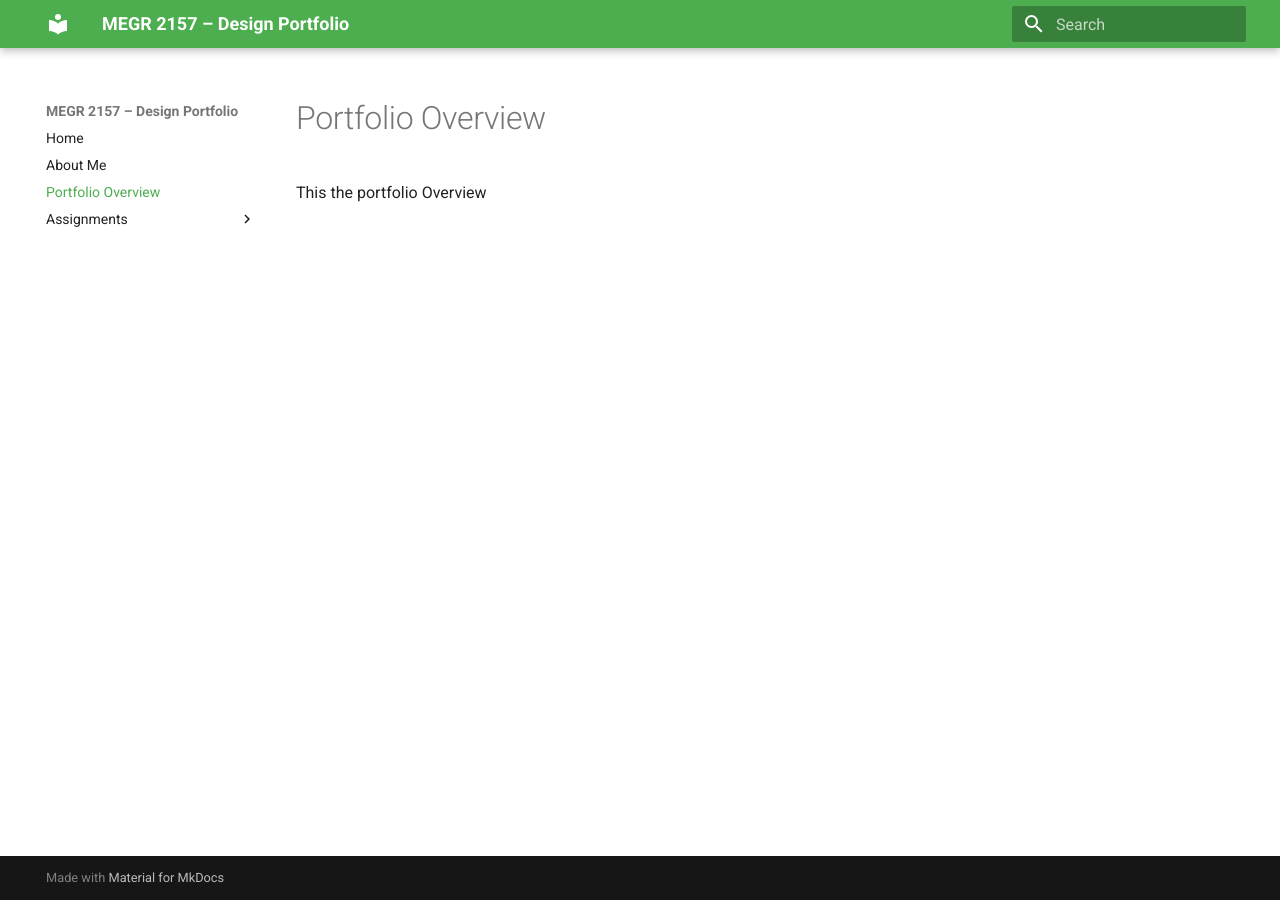
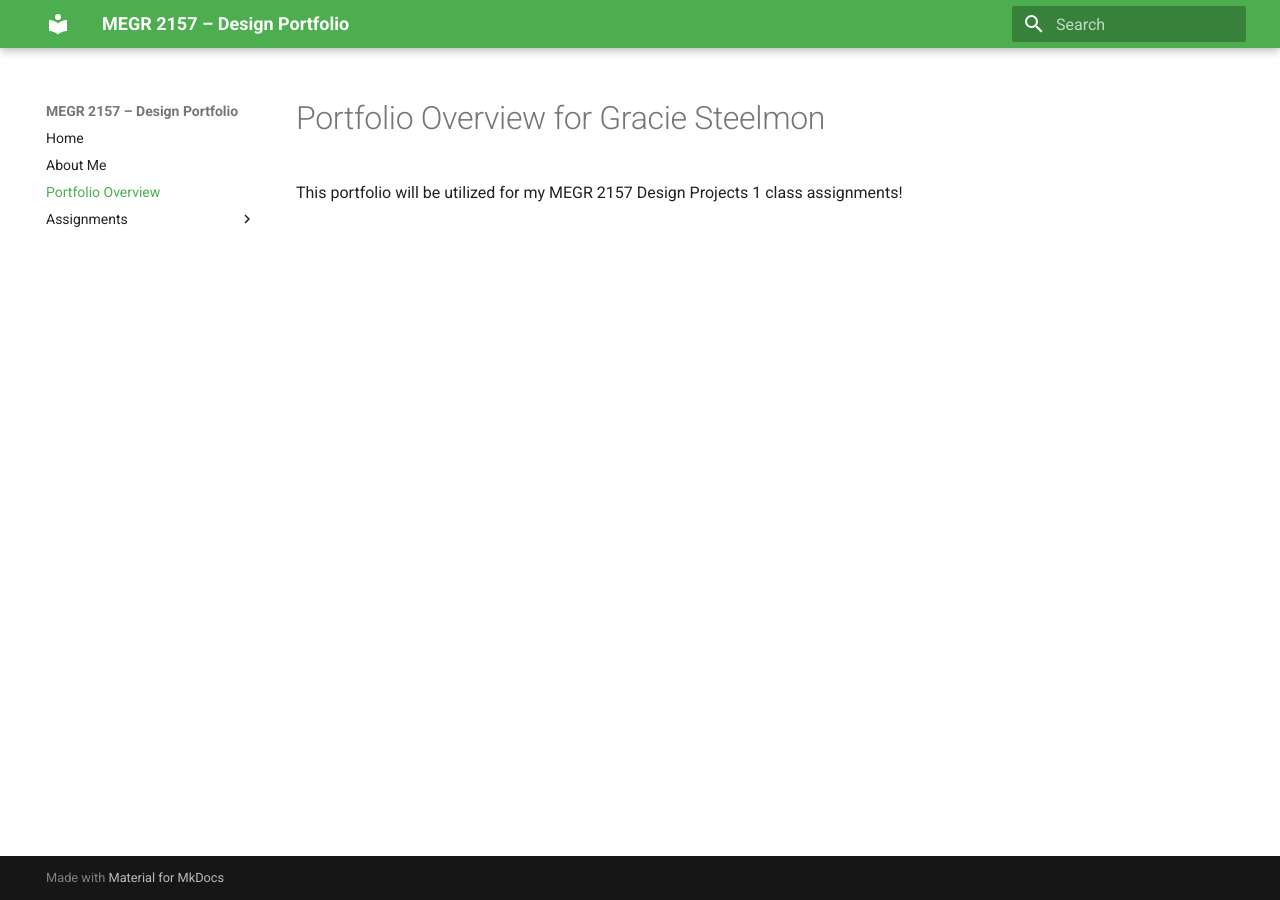
Before and after one commit to gracieanne14/design-projects-portfolio, an MkDocs documentation site: the page built from docs/portfolio-overview.md, in a window 1280 px wide. Built offline with MkDocs 1.6.1 and Material for MkDocs 9.7.7, drawn with Linux system fonts in a browser that asks for light colours.

Commit message:
Revise portfolio overview for Gracie Steelmon
Updated the portfolio overview to include the owner's name and purpose.

```diff
--- a/docs/portfolio-overview.md
+++ b/docs/portfolio-overview.md
@@ -1,3 +1,2 @@
-# Portfolio Overview
-
-This the portfolio Overview
+# Portfolio Overview for Gracie Steelmon
+This portfolio will be utilized for my MEGR 2157 Design Projects 1 class assignments!
```
